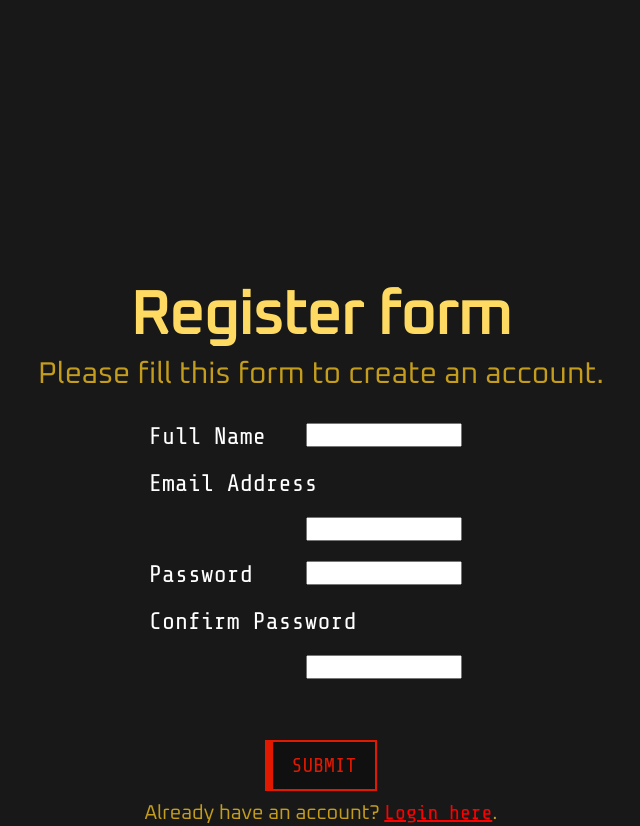
After one commit to wemik2323/LandP, a PHP site: page /register.php in a window 1280 px wide. The commit adds this page. Shown: the whole page, without its empty margins (319-959 px from the left). Run offline with PHP 8.4, Linux system fonts and the light colour scheme.

```diff
--- /dev/null
+++ b/WebDevLabz/Coursich/coursich/register.php
@@ -0,0 +1,101 @@
+<?php
+
+require_once "subpages/config.php";
+require_once "subpages/session.php";
+global $error, $success;
+
+// $error = '<div class="successBar">Password must contain at least 6 character</div>';
+$success = false;
+if ($_SERVER["REQUEST_METHOD"] == "POST" && isset($_POST['submit'])) {
+
+    $fullname = trim($_POST['name']);
+    $email = trim($_POST['email']);
+    $password = trim($_POST['password']);
+    $confirm_password = trim($_POST["confirm_password"]);
+    $password_hash = password_hash($password, PASSWORD_BCRYPT);
+
+    if($stmt = $db->prepare("SELECT * FROM users WHERE email = ?")) {
+        $error = '';
+        // Bind parameters (s = string, i = int, b = blob, etc), in our case the username is a string so we use "s"
+	$stmt->bind_param('s', $email);
+	$stmt->execute();
+	// Store the result so we can check if the account exists in the database.
+	$stmt->store_result();
+        if ($stmt->num_rows > 0) {
+            $error .= '<div class="errorBar">The email address is already registered!</div>';
+        } else {
+            // Validate password
+            if (strlen($password ) < 6) {
+                $error .= '<div class="hintBar">Password must have atleast 6 characters.</div>';
+            }
+
+            // Validate confirm password
+            if (empty($confirm_password)) {
+                $error .= '<div class="hintBar">Please confirm a password.</div>';
+            } else {
+                if (empty($error) && ($password != $confirm_password)) {
+                    $error .= '<div class="errorBar">Password did not match.</div>';
+                }
+            }
+            if (empty($error) ) {
+                $insertQuery = $db->prepare("INSERT INTO users (name, email, password) VALUES (?, ?, ?);");
+                $insertQuery->bind_param("sss", $fullname, $email, $password_hash);
+                $result = $insertQuery->execute();
+                if ($result) {
+                    $error .= '<div class="successBar">Your registration was successful! Redirecting...</div>';
+                    header("refresh:5; url=login.php");
+                } else {
+                    $error .= '<div class="errorBar">Something went wrong!</div>';
+                }
+                $insertQuery->close();
+            }
+        }
+    }
+    $stmt->close();
+    // Close DB connection
+    mysqli_close($db);
+}
+?>
+
+<!DOCTYPE html>
+<html lang="en">
+    <head>
+        <meta charset="UTF-8">
+        <title>Sign Up</title>
+        <link rel="preconnect" href="https://fonts.googleapis.com">
+        <link rel="preconnect" href="https://fonts.gstatic.com" crossorigin>
+        <link href="https://fonts.googleapis.com/css2?family=Oxanium&family=Share+Tech+Mono&display=swap" rel="stylesheet">
+        <link href="styles/register.css" rel="stylesheet">
+    </head>
+    <body>
+        <div class="container">
+            <div class="registration_form">
+                <h2>Register form</h2>
+                <p style="margin-bottom: 20px;">Please fill this form to create an account.</p>
+                <form action="" method="post">
+                    <div class="form-group">
+                        <label>Full Name</label>
+                        <input type="text" name="name" class="form-control" required>
+                    </div>
+                    <div class="form-group">
+                        <label>Email Address</label>
+                        <input type="email" name="email" class="form-control" required />
+                    </div>
+                    <div class="form-group">
+                        <label>Password</label>
+                        <input type="password" name="password" class="form-control" required>
+                    </div>
+                    <div class="form-group">
+                        <label>Confirm Password</label>
+                        <input type="password" name="confirm_password" class="form-control" required>
+                    </div><br>
+                    <?=$error;?>
+                    <div class="button-to-verify" style="margin-top: 20px;">
+                        <input type="submit" name="submit" class="GTFObutton" value="Submit">
+                        <p style="font-size: 20px; margin-top: 10px;">Already have an account? <a href="login.php" style="color: red;">Login here</a>.</p>
+                    </div>
+                </form>
+            </div>
+        </div>
+    </body>
+</html>
--- /dev/null
+++ b/WebDevLabz/Coursich/coursich/styles/register.css
@@ -0,0 +1,125 @@
+* {
+    color: #000000;
+    margin: 0;
+    padding: 0;
+    font-family: "Share Tech Mono";
+}
+body{
+    display: flex;
+    flex-direction: column;
+    justify-content: center;
+    align-items: center;
+    width: 100vw;
+    height: 100vh;
+    background-color: #181818;
+}
+h2 {
+    position: relative;
+    text-align: center;
+    font-size: 60px;
+    font-family: 'Oxanium';
+    color:#ffda62;
+    margin: 0;
+}
+p {
+    font-family: 'Oxanium';
+    font-weight: 300;
+    text-align: center;
+    font-size: 30px;
+    color:#c49d1d;
+    margin: 0;
+}
+
+.hintBar {
+    background: rgb(104, 85, 0);
+    border: 0.125rem solid;
+    padding: 8px;
+    border-radius: 10px;
+    display:inline-block;
+    color: rgb(184, 150, 0);
+}
+
+.errorBar {
+    background: rgb(104, 0, 0);
+    border: 0.125rem solid;
+    padding: 8px;
+    border-radius: 10px;
+    display:inline-block;
+    color: rgb(184, 0, 0);
+}
+
+.successBar {
+    background: rgb(28, 0, 104);
+    border: 0.125rem solid;
+    padding: 8px;
+    border-radius: 10px;
+    display:inline-block;
+    color: rgb(28, 0, 184);
+}
+
+.container .form-group {
+    clear:both;
+    text-align:right;
+}
+.container .form-group label {
+    display: inline;
+    float: left;
+    padding-left: 20%;
+    margin-left: 20px;
+    margin-top: 10px;
+    margin-bottom: 10px;
+    font-size: 24px;
+    color:white;
+}
+.container .form-group input {
+    display: inline;
+    margin-right: 28%;
+    margin-left: auto;
+    margin-top: 10px;
+    margin-bottom: 10px;
+    /* width: 30px; */
+    height: 20px;
+}
+
+.GTFObutton {
+    font-family: Share Tech Mono;
+    font-style: normal;
+    font-weight: 400;
+    font-size: 20px;
+    text-transform: uppercase;
+    position: relative;
+    display: inline-block;
+    padding: 0.75rem 1.1875rem;
+    cursor: pointer;
+    color: #e11900;
+    background: rgba(0,0,0,.3);
+    border: 0.125rem solid;
+    border-left: 0.5rem solid;
+    margin-top: 2%;
+    outline: none;
+}
+
+/* Register animations */
+.container {
+    width: 50%;
+    height: 30%;
+    margin: auto;
+    text-align: center;
+
+    -webkit-animation-duration: 5s;
+    animation-duration: 5s;
+    -webkit-animation-fill-mode: both;
+    animation-fill-mode: both;
+    -webkit-animation-name: samefadeIn;
+    animation-name: samefadeIn;
+}
+
+@-webkit-keyframes samefadeIn {
+    0% {opacity: 0;}
+    100% {opacity: 1;}
+}
+
+@keyframes samefadeIn {
+    0% {opacity: 0;}
+    100% {opacity: 1;}
+}
--- /dev/null
+++ b/WebDevLabz/Coursich/coursich/subpages/config.php
@@ -0,0 +1,14 @@
+<?php
+define('DBSERVER', 'localhost'); // Database server
+define('DBUSERNAME', 'root'); // Database username
+define('DBPASSWORD', 'mysql'); // Database password
+define('DBNAME', 'WebDevCurse'); // Database name
+
+/* connect to MySQL database */
+$db = mysqli_connect(DBSERVER, DBUSERNAME, DBPASSWORD, DBNAME);
+
+// Check db connection
+if($db === false){
+    die("Error: connection error. " . mysqli_connect_error());
+}
+?>
--- /dev/null
+++ b/WebDevLabz/Coursich/coursich/subpages/session.php
@@ -0,0 +1,10 @@
+<?php
+// Start the session
+session_start();
+
+// if the user is already logged in then redirect user to welcome page
+if (isset($_SESSION["userid"]) && $_SESSION["userid"] === true) {
+    header("location: course.php");
+    exit;
+}
+?>
```
Also changed, not shown: Java/lab3/football.txt (+6 -1 lines), WebDevLabz/Coursich/coursich/course.php (renamed from WebDevLabz/Coursich/course.php, +20 -3 lines), WebDevLabz/Coursich/coursich/login.php (added, +88 -0 lines), WebDevLabz/Coursich/coursich/logout.php (added, +11 -0 lines), WebDevLabz/Coursich/coursich/styles/styles.css (renamed from WebDevLabz/Coursich/styles.css, +151 -151 lines), 4 other files.
